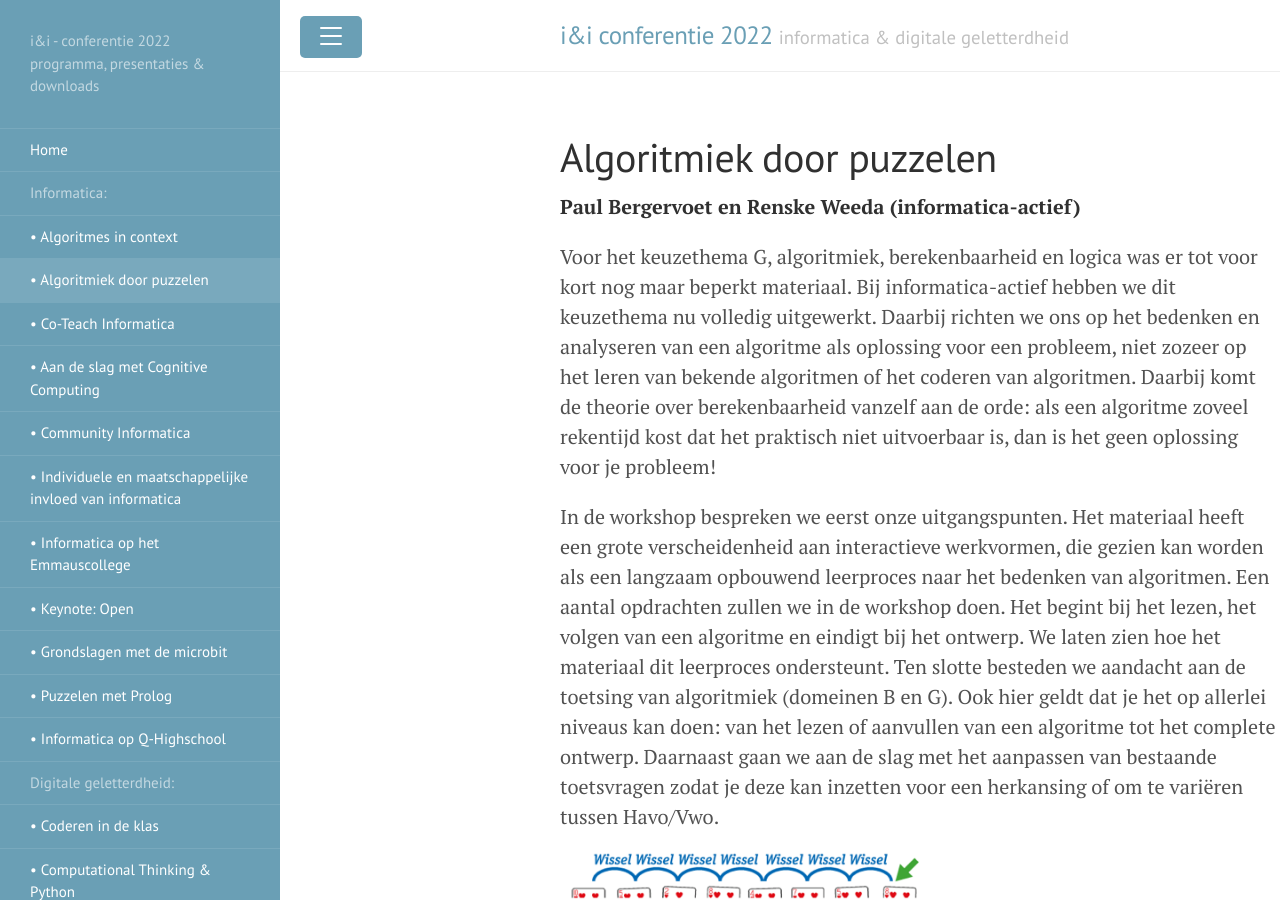
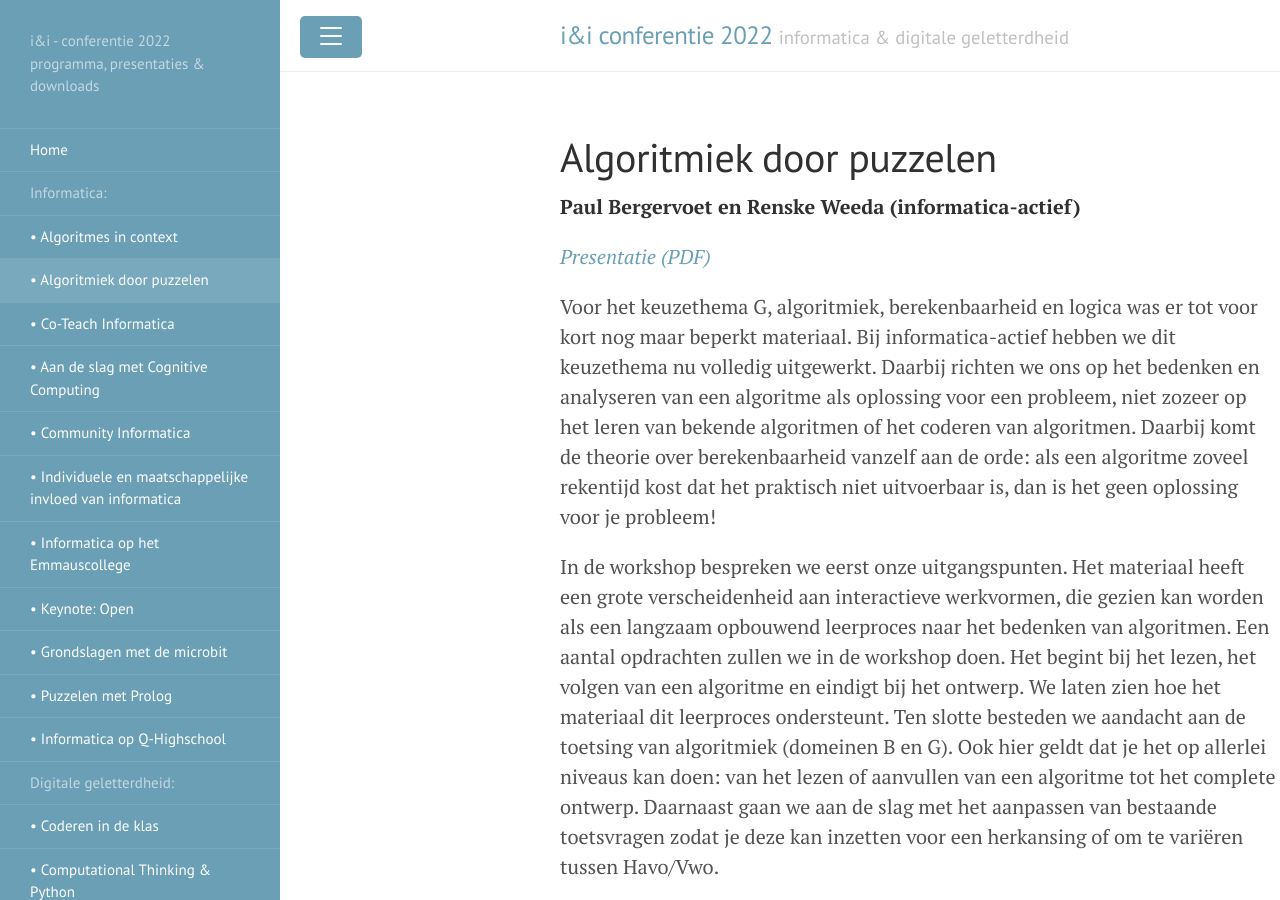
Before and after one commit to ieni/ieni2022, a Jekyll site: the page built from _informatica/algoritmiek-actief.md, in a window 1280 px wide and 900 px high. Built offline with Jekyll 4.4.1, drawn with Linux system fonts in a browser that asks for light colours.

Commit message:
keuzethema algoritmiek - paul en renske

```diff
--- a/_informatica/algoritmiek-actief.md
+++ b/_informatica/algoritmiek-actief.md
@@ -4,6 +4,9 @@ title: Algoritmiek door puzzelen
 ---
 
 **Paul Bergervoet en Renske Weeda (informatica-actief)**
+
+*[Presentatie (PDF)]({{'/public/pdf/20221110-keuzethema-algoritmiek_v3.pdf' | relative_url}}){:target="_blank"}*
+
 
 Voor het keuzethema G, algoritmiek, berekenbaarheid en logica was er tot voor
 kort nog maar beperkt materiaal. Bij informatica-actief hebben we dit
```
Also changed, not shown: 2 other files.
